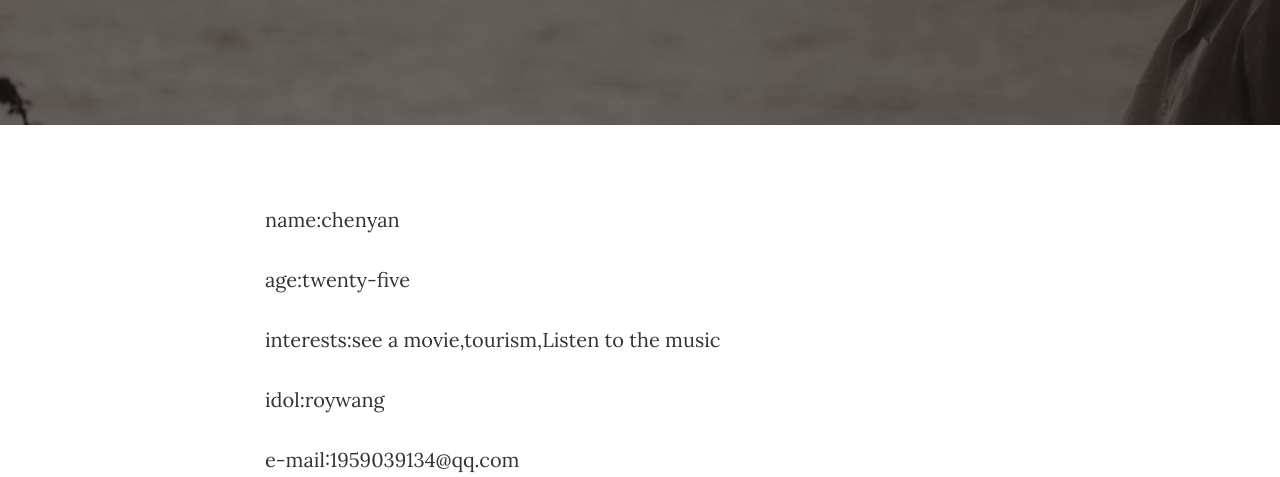
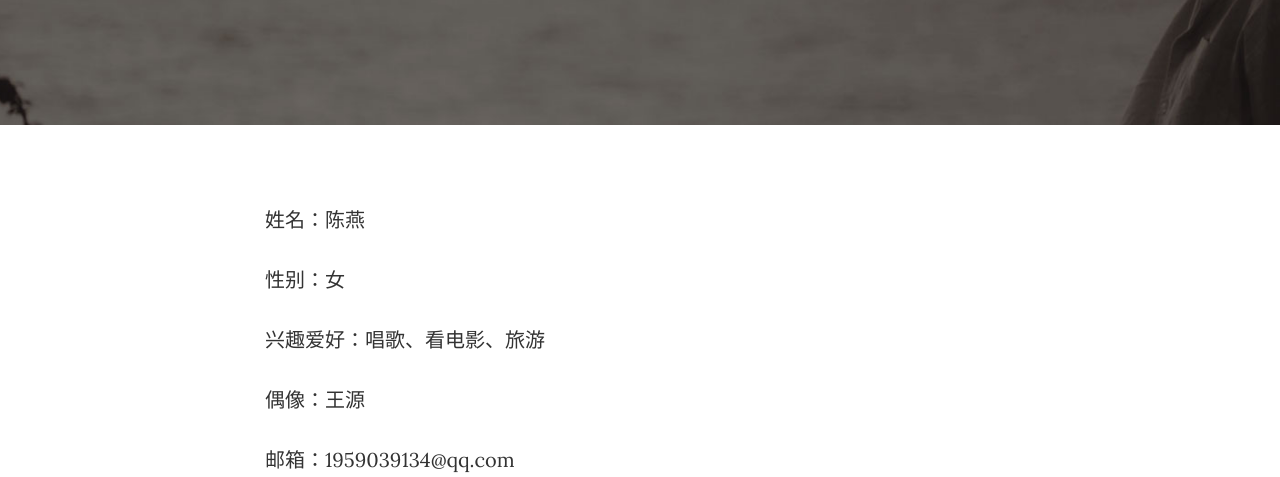
Before and after one commit to chenyanroy/chenyanroy.github.io, a website: page about.html in a window 1280 px wide. Shown: the part 323-800 px from the top of the page. Drawn offline with nearby package versions, Linux system fonts and the light colour scheme.

Commit message:
修改关于我

```diff
--- a/about.html
+++ b/about.html
@@ -87,11 +87,12 @@
     <div class="container">
         <div class="row">
             <div class="col-lg-8 col-lg-offset-2 col-md-10 col-md-offset-1">
-                <p>name:chenyan</p>
-                <p>age:twenty-five</p>
-                <p>interests:see a movie,tourism,Listen to the music</p>
-                <p>idol:roywang</p>
-                <p>e-mail:1959039134@qq.com</p>
+                <p>姓名：陈燕</p>
+                <p>性别：女</p>
+                <p>兴趣爱好：唱歌、看电影、旅游</p>
+                <p>偶像：王源</p>
+                <p>邮箱：1959039134@qq.com</p>
+                <p>大道理人人都懂，小情绪却是难以控制。情绪是智慧不够的产物。但微笑和沉默可以成为两个有效的武器：微笑能解决很多问题，沉默能避免很多问题</p>
             </div>
         </div>
     </div>
```
